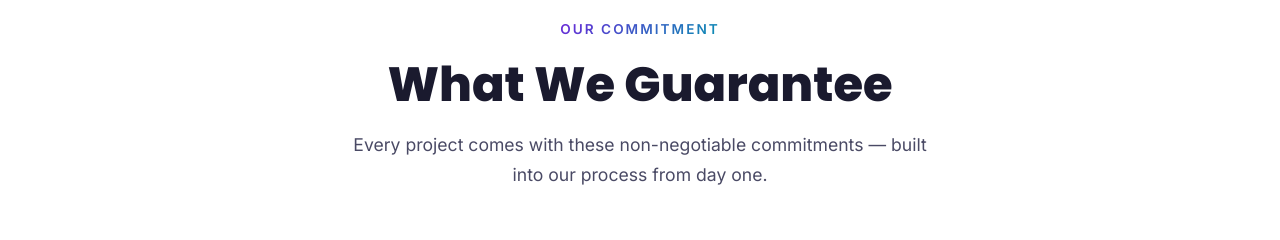
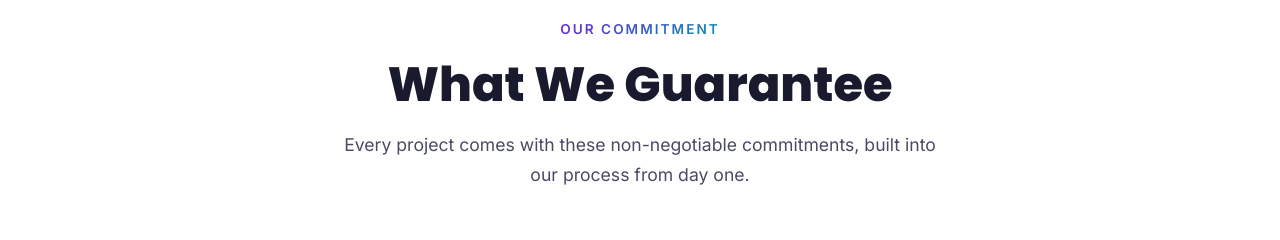
Before and after one commit to faizan-02/HydraBytes-main, a Next.js app: page / in a window 1280 px wide. Shown: the part 2840-3080 px from the top of the page. Built offline with nearby package versions, Linux system fonts and the light colour scheme; no server answers.

Commit message:
fix: remove em dash from commitments section

```diff
--- a/src/app/page.tsx
+++ b/src/app/page.tsx
@@ -500,7 +500,7 @@ export default function HomePage() {
               <span className="section-label">Our Commitment</span>
               <h2 className="section-title">What We Guarantee</h2>
               <p className="section-subtitle">
-                Every project comes with these non-negotiable commitments —
+                Every project comes with these non-negotiable commitments,
                 built into our process from day one.
               </p>
             </div>
```
